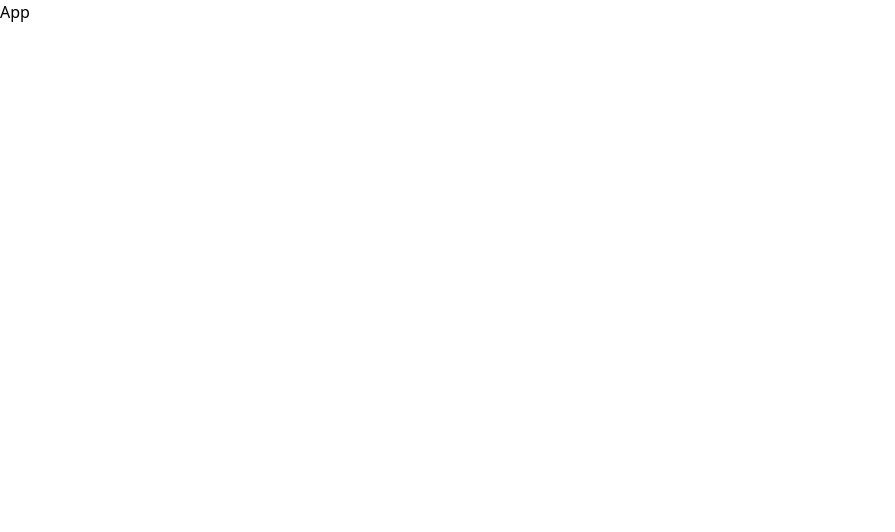
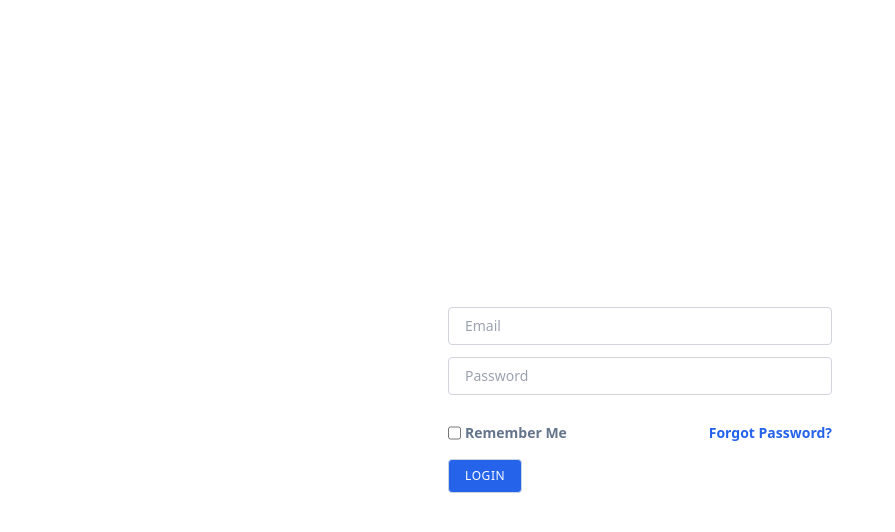
Before and after one commit to facusbrr/react-auth, a React (Vite) app: page / in a window 1280 px wide. Shown: the top 532 px of the page, without its empty margins (0-895 px from the left). Built offline with nearby package versions, Linux system fonts and the light colour scheme.

Commit message:
Se creo el Login y se agrego a App con el contexto del session

```diff
--- a/src/App.jsx
+++ b/src/App.jsx
@@ -1,7 +1,18 @@
 import React from "react";
+import Login from "./components/Login";
+
+import { useSession } from "./hooks/useSession";
+import { SessionProvider } from "./context/SessionProvider";
 
 const App = () => {
-  return <div>App</div>;
+  const { session } = useSession();
+  return <div>{session ? <>Bienvenido {session.email}</> : <Login />}</div>;
 };
 
-export default App;
+export default function AppWrapper() {
+  return (
+    <SessionProvider>
+      <App />
+    </SessionProvider>
+  );
+}
--- /dev/null
+++ b/src/components/Login.jsx
@@ -0,0 +1,61 @@
+import React, { useState } from "react";
+import { useSession } from "../hooks/useSession";
+
+const Login = () => {
+  const { logIn } = useSession();
+  const [credentials, setCredentials] = useState({
+    email: "",
+    password: "",
+  });
+
+  const handleChange = (e) => {
+    setCredentials({
+      ...credentials,
+      [e.target.name]: e.target.value,
+    });
+  };
+
+  return (
+    <div className="h-screen flex flex-col md:flex-row justify-center space-y-10 md:space-y-0 md:space-x-16 items-center my-2 mx-5 md:mx-0 md:my-0">
+      <div className="md:w-1/3 max-w-sm ">
+        <input
+          className="text-sm w-full px-4 py-2 border border-solid border-gray-300 mb-3 rounded"
+          type="text"
+          name="email"
+          value={credentials.email}
+          onChange={handleChange}
+          placeholder="Email"
+        />
+        <input
+          className="text-sm w-full px-4 py-2 border border-solid border-gray-300 mb-3 rounded"
+          type="password"
+          name="password"
+          value={credentials.password}
+          onChange={handleChange}
+          placeholder="Password"
+        />
+        <div className="mt-4 flex justify-between font-semibold text-sm">
+          <label className="flex text-slate-500 hover:text-slate-600 cursor-pointer">
+            <input className="mr-1" type="checkbox" />
+            <span>Remember Me</span>
+          </label>
+          <a
+            className="text-blue-600 hover:text-blue-700 hover:underline hover:underline-offset-4"
+            href="#"
+          >
+            Forgot Password?
+          </a>
+        </div>
+        <button
+          className="mt-4 bg-blue-600 hover:bg-blue-700 px-4 py-2 text-white uppercase rounded text-xs tracking-wider border border-slate-300 hover:border-slate-400"
+          type="submit"
+          onClick={() => logIn(credentials)}
+        >
+          Login
+        </button>
+      </div>
+    </div>
+  );
+};
+
+export default Login;
--- a/src/context/SessionProvider.jsx
+++ b/src/context/SessionProvider.jsx
@@ -34,7 +34,7 @@ export const SessionProvider = ({ children }) => {
   };
 
   return (
-    <SessionContext.Provider value={(session, setSession)}>
+    <SessionContext.Provider value={{ session, logIn, logOut }}>
       {children}
     </SessionContext.Provider>
   );
```
